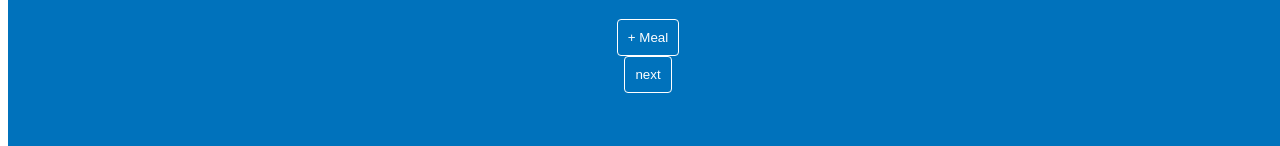
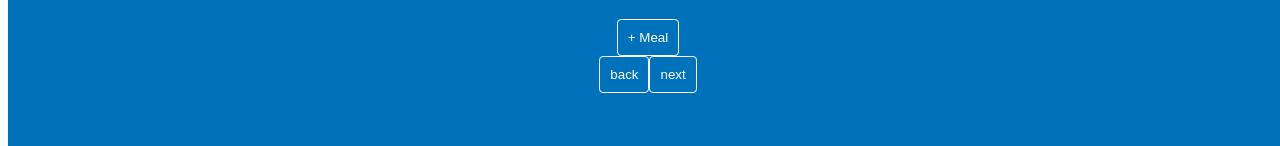
Before and after one commit to FeelTheMERN/feelthemernfe, a React (Create React App) app: page /admin/users/1/mealplan in a window 1280 px wide. Shown: the part 460-606 px from the top of the page. Built offline with nearby package versions, Linux system fonts and the light colour scheme; sample sign-in values are in the browser's storage; the HTML template or start-up script is replaced by a standard one.

Commit message:
added link to meal plan added logic to meal plan

```diff
--- a/src/Meal.js
+++ b/src/Meal.js
@@ -16,11 +16,12 @@ export default class Meal extends Component {
   saveMeal = () => {
       if(!this.state.meal[0]) return this.setState({message: "You need to add a food item first"})
       this.props.addMealtoDay(this.state.meal)
-      this.setState({meal: [], addMealBtn: true, addFood: null})
+      this.setState({meal: [], addMealBtn: true, addFood: null, message: null})
   }
 
   addMeal = () => {
     this.setState({addFood: <AddFoodItem addFoodToMeal={this.addFoodToMeal}/>, addMealBtn: false})
+    this.props.mealSavedFalse()
   }
 
   render() {
--- a/src/MealPlan.js
+++ b/src/MealPlan.js
@@ -13,7 +13,8 @@ export default class MealPlan extends Component {
             day5:[],
             day6:[],
             day7:[]
-        }
+        },
+        mealSaved: true
     };
 
     addMealtoDay = (meal) => {
@@ -53,6 +54,8 @@ export default class MealPlan extends Component {
             day7.push(meal)
             this.setState({day7, displayMeal: <DisplayMeal day={day7}/>})
         }
+        this.mealSavedTrue()
+        this.setState({message: null})
     }
 
     componentDidMount() {
@@ -63,8 +66,9 @@ export default class MealPlan extends Component {
 
     nextForm = (e) => {
         e.preventDefault();
-        const { formPage } = this.state;
+        const { formPage, mealSaved } = this.state;
 
+        if(!mealSaved) return this.setState({message: "You need to save meal first"})
         if(formPage === 1) {
             const newformPage = formPage + 1
             const { day2 } = this.state.mealPlan
@@ -100,8 +104,9 @@ export default class MealPlan extends Component {
     //this funtion runs when the back button is clicked. it will check what page the form is currently on and will render the previous component and update the page number acordingly  .
     backForm = (e) => {
         e.preventDefault();
-        const { formPage } = this.state;
+        const { formPage, mealSaved } = this.state;
 
+        if(!mealSaved) return this.setState({message: "You need to save meal first"})
         if(formPage === 2){
             const newformPage = formPage - 1
             const { day1 } = this.state.mealPlan
@@ -134,8 +139,22 @@ export default class MealPlan extends Component {
         }
     }
 
+    redirectUser = () => {
+        this.props.history.goBack()
+    }
+
+    mealSavedTrue = () => {
+        this.setState({mealSaved: true})
+
+    }
+
+    mealSavedFalse = () => {
+        this.setState({mealSaved: false, message: null})
+    }
+
     render() {
-        const { formPage, displayMeal, a, b, c, d, e, f, g } = this.state
+        const { formPage, displayMeal, message, a, b, c, d, e, f, g } = this.state
+        console.log(this.state.mealSaved)
         return (
             <>
                 <div className="mealPlanDays">
@@ -148,11 +167,13 @@ export default class MealPlan extends Component {
                     <h4 className={g}>Day 7</h4>
                 </div>
                 { displayMeal && <>{displayMeal}</> }
-                <Meal addMealtoDay={this.addMealtoDay}/>
+                <Meal addMealtoDay={this.addMealtoDay} mealSavedFalse={this.mealSavedFalse}/>
                 <div>
                     { formPage > 1 && <button onClick={this.backForm}>back</button>}
+                    { formPage === 1 && <button onClick={this.redirectUser}>back</button>}
                     { formPage !== 7 && <button onClick={this.nextForm}>next</button>}
                     { formPage === 7 && <button onClick={this.submitForm}>Submit</button>}
+                    { message && <>{message}</>}
                 </div>
             </>
         )
--- a/src/UserProfile.js
+++ b/src/UserProfile.js
@@ -28,6 +28,11 @@ class UserProfile extends Component {
     this.setState({printTransaction: null, transactionBtn: false})//the second click will give a truthy value for transactionbtn so this will run and set printTransaction to null and again toggles the transaction Btn. This will hide the rendered component.
   }
 
+  redirectMealPlan = () => {
+    const {id} = this.props.match.params
+    this.props.history.push(`/admin/users/${id}/mealplan`)
+  }
+
   render() {
     const { user, printTransaction } = this.state;
 
@@ -42,8 +47,10 @@ class UserProfile extends Component {
         <p>{user.notes}</p>
         <h1>Remaining Sessions</h1>
         <p>{user.remainingSessions}</p>
-        <button onClick={this.showTransactions}>Sessions</button>
+        <button onClick={this.showTransactions}>Transaction History</button>
         { printTransaction && <p>{printTransaction}</p>}
+        <button onClick={this.redirectMealPlan}>Add Meal Plan</button>
+        <button>Add New Booking</button>
       </>
     )
   }
```
